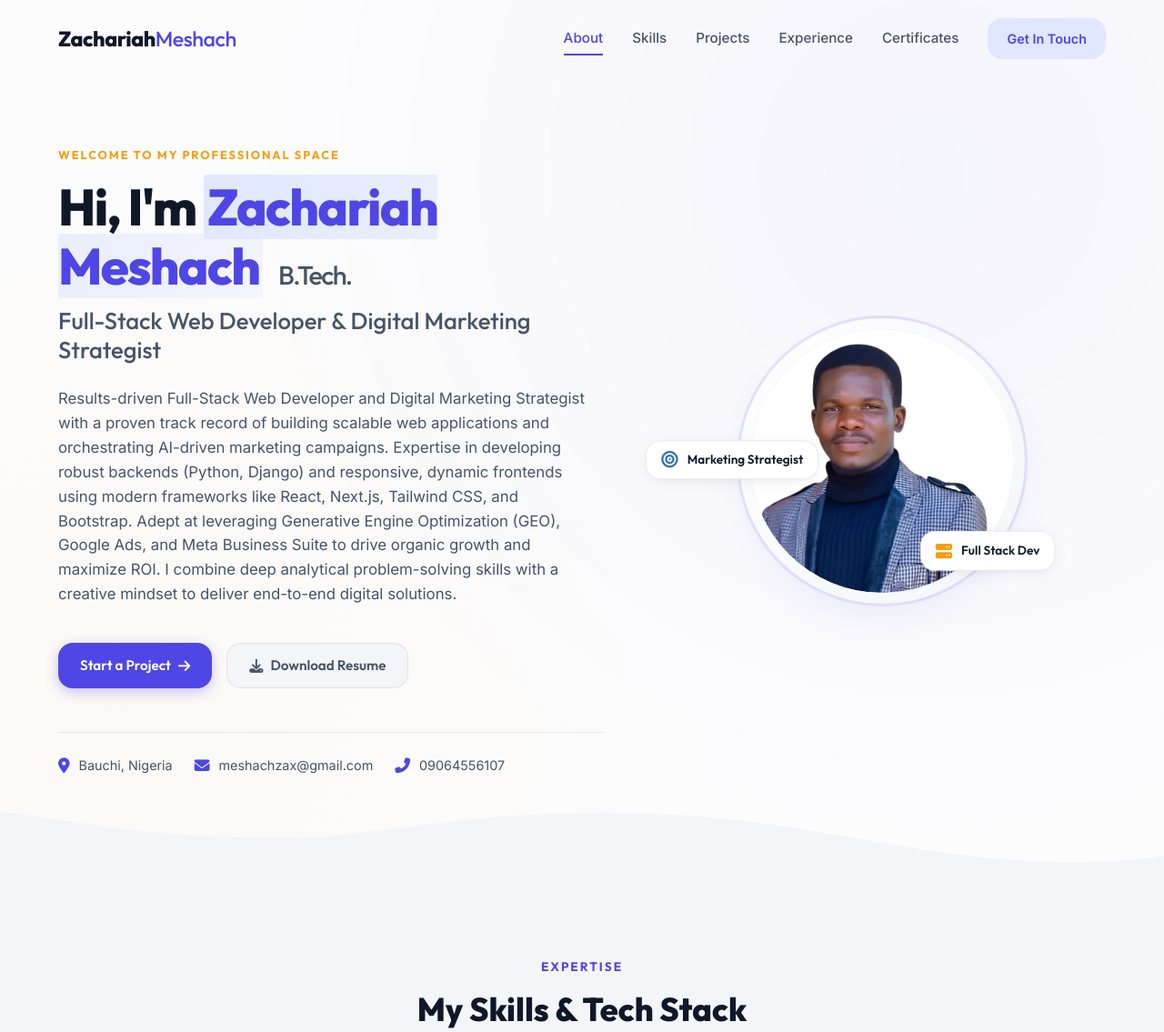
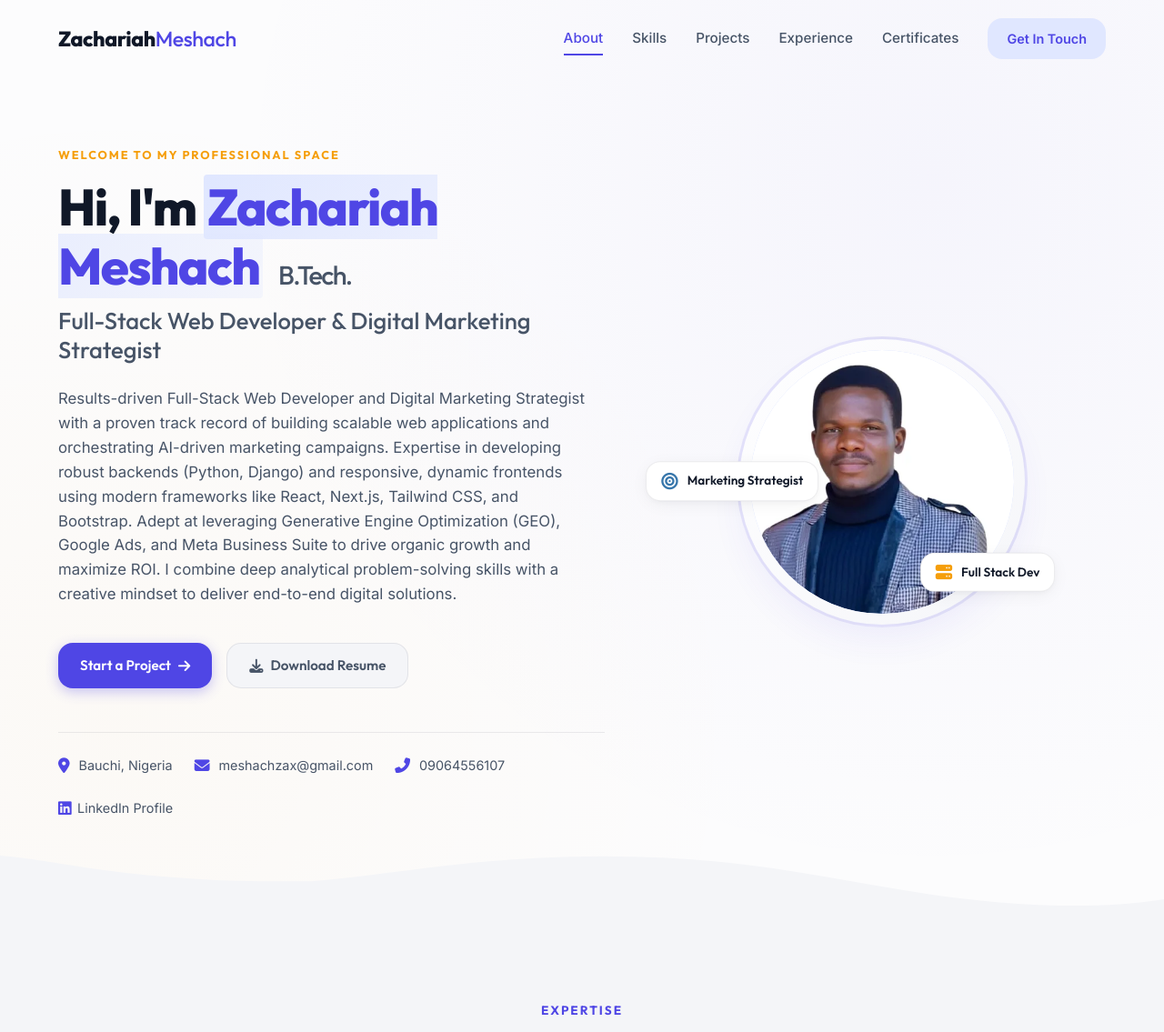
Before and after one commit to MZacx54/portfolio, a Django app: page / in a window 1280 px wide. Shown: the top 1135 px of the page at 91% size. Run offline with Django 4.2, Linux system fonts and the light colour scheme; data comes from the database, SQL or seed files in the repository.

Commit message:
Add LinkedIn to hero section, View More on GitHub button to projects

```diff
--- a/portfolio/templates/portfolio/index.html
+++ b/portfolio/templates/portfolio/index.html
@@ -35,6 +35,12 @@
                     <div class="meta-item">
                         <i class="fas fa-phone-alt"></i>
                         <span>{{ personal_info.mobile1 }}</span>
+                    </div>
+                    <div class="meta-item">
+                        <a href="{{ personal_info.linkedin }}" target="_blank" style="color: inherit; text-decoration: none; display: flex; align-items: center; gap: 0.4rem;">
+                            <i class="fab fa-linkedin"></i>
+                            <span>LinkedIn Profile</span>
+                        </a>
                     </div>
                 </div>
             </div>
@@ -319,6 +325,13 @@
                         </div>
                     </div>
                 {% endif %}
+            </div>
+
+            <!-- View More on GitHub CTA -->
+            <div style="text-align: center; margin-top: 2.5rem;">
+                <a href="{{ personal_info.github }}" target="_blank" class="btn btn-secondary" id="view-more-github">
+                    <i class="fab fa-github"></i> View More on GitHub
+                </a>
             </div>
         </div>
     </section>
```
